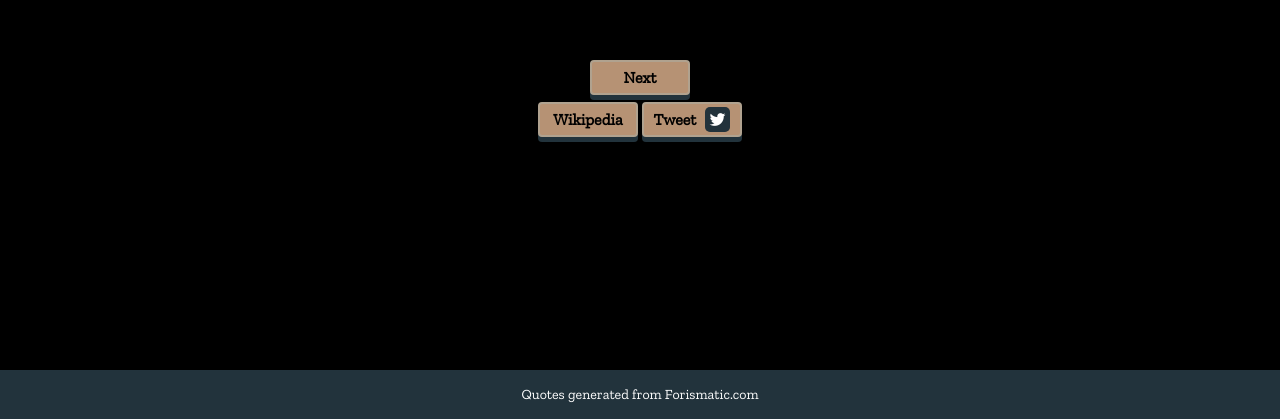
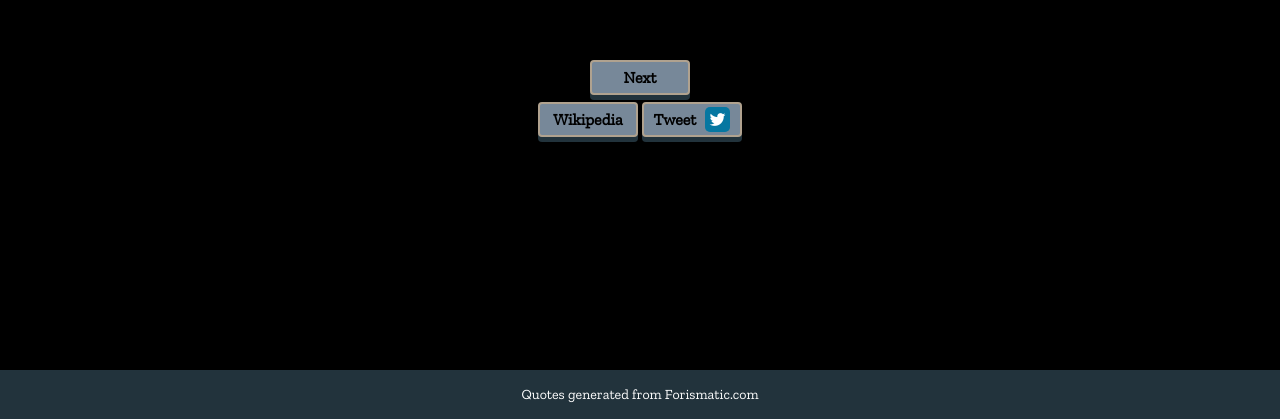
Before and after one commit to marigerr/quote-machine, a plain HTML site: page index.html in a window 1280 px wide. Shown: the part 381-800 px from the top of the page. Drawn offline with nearby package versions, Linux system fonts and the light colour scheme.

Commit message:
button colors

```diff
--- a/index.css
+++ b/index.css
@@ -64,7 +64,7 @@ a:hover {
 .button, #tweet-quote, #wikiBtn {
   width: 100px;
   height: 35px;
-  background-color: #B69274;
+  background-color:lightslategray;
   border: 2px solid #B0A28F;
   color: black;
   padding: 5px;
@@ -88,7 +88,7 @@ a:hover {
 }
 
 .button:active {
-  background-color: #B69274;
+  background-color: #22333C;
   box-shadow: 0 2px #666;
   transform: translateY(4px);
 }
@@ -99,7 +99,7 @@ a:hover {
 
 #twitterLogo {
   width: 25px;
-  background-color: #22333C;
+  background-color: #0084B4;
   border-radius: 5px;
   /*display: inline-block;*/
 }
```
